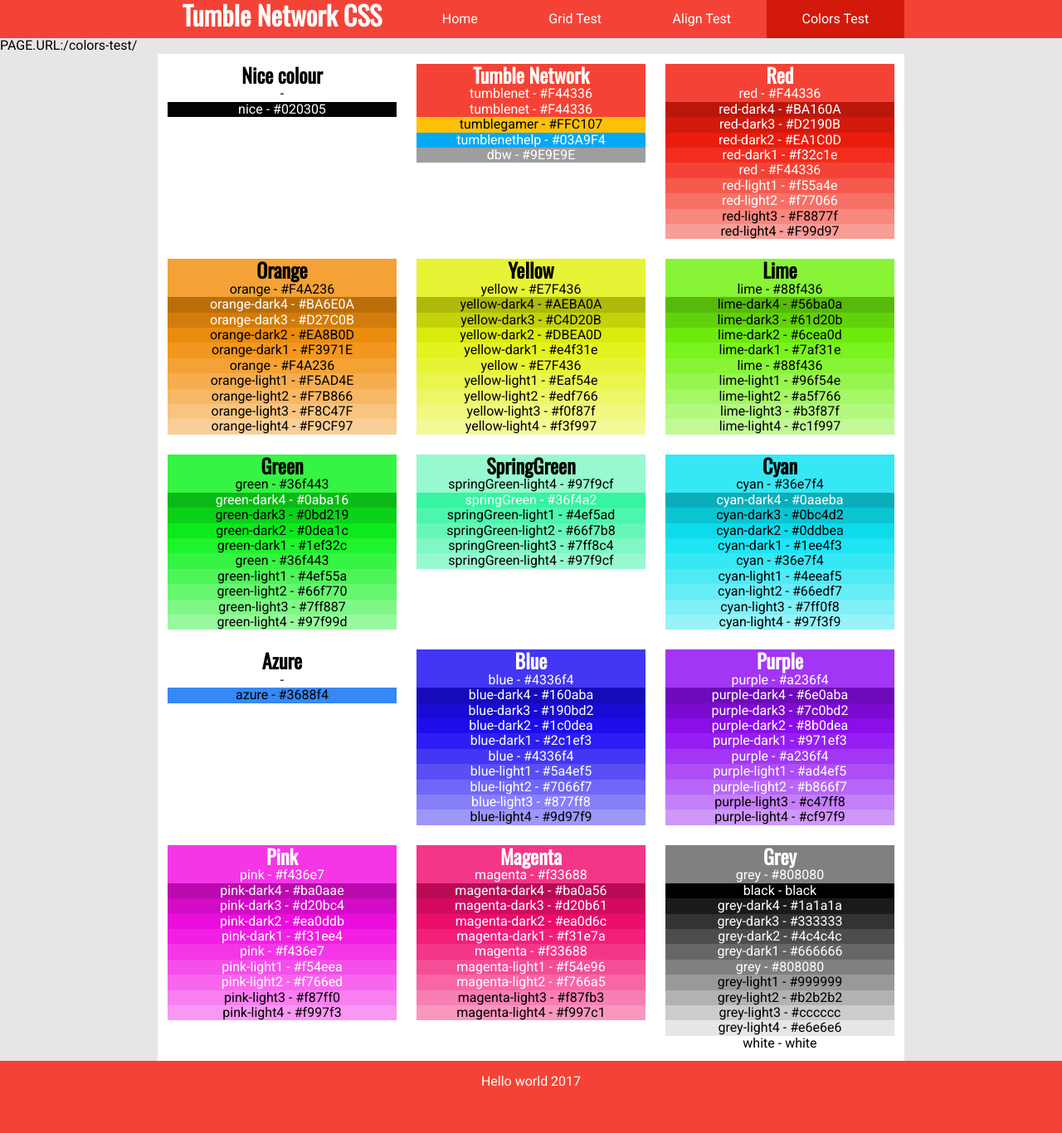
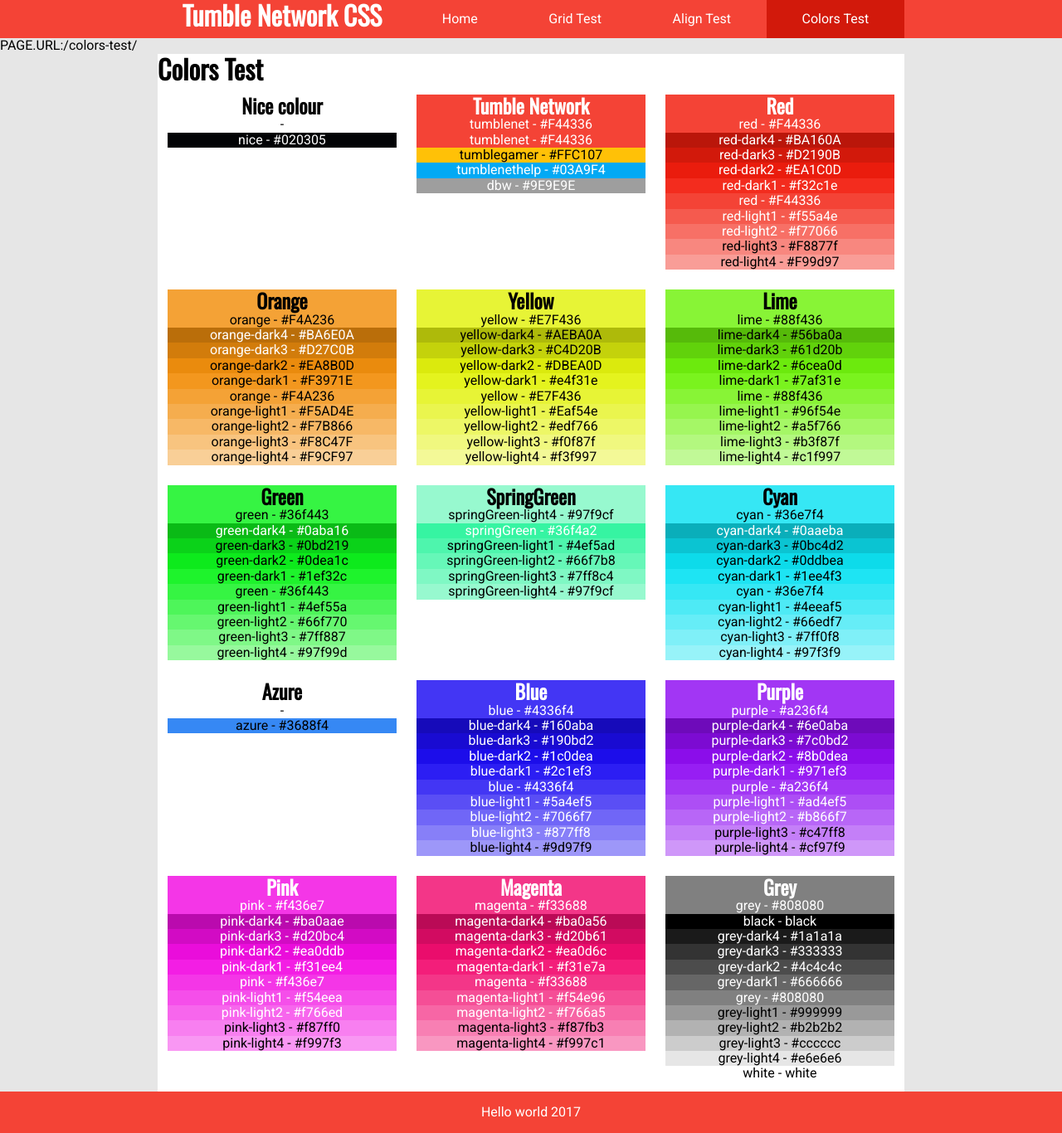
Before and after one commit to tumblenet/tumblenet-css, a Jekyll site: the page built from colors-test.html, in a window 1280 px wide. Shown: the whole page at 83% size. Built offline with Jekyll 4.4.1, drawn with Linux system fonts in a browser that asks for light colours; before the commit the page ends 1329 px from its top, so only the background shows below that.

Commit message:
Update page.html

```diff
--- a/_layouts/page.html
+++ b/_layouts/page.html
@@ -3,7 +3,9 @@
 ---
 <div class="tn-container tn-element-color-white">
   <div class="tn-page">
-    <div class="tn-page-header"></div>
+    <div class="tn-page-header">
+      <h1> {{ page.title }} </h1>
+    </div>
     <div class="tn-page-body">
       {{ content }}
     </div>
```
